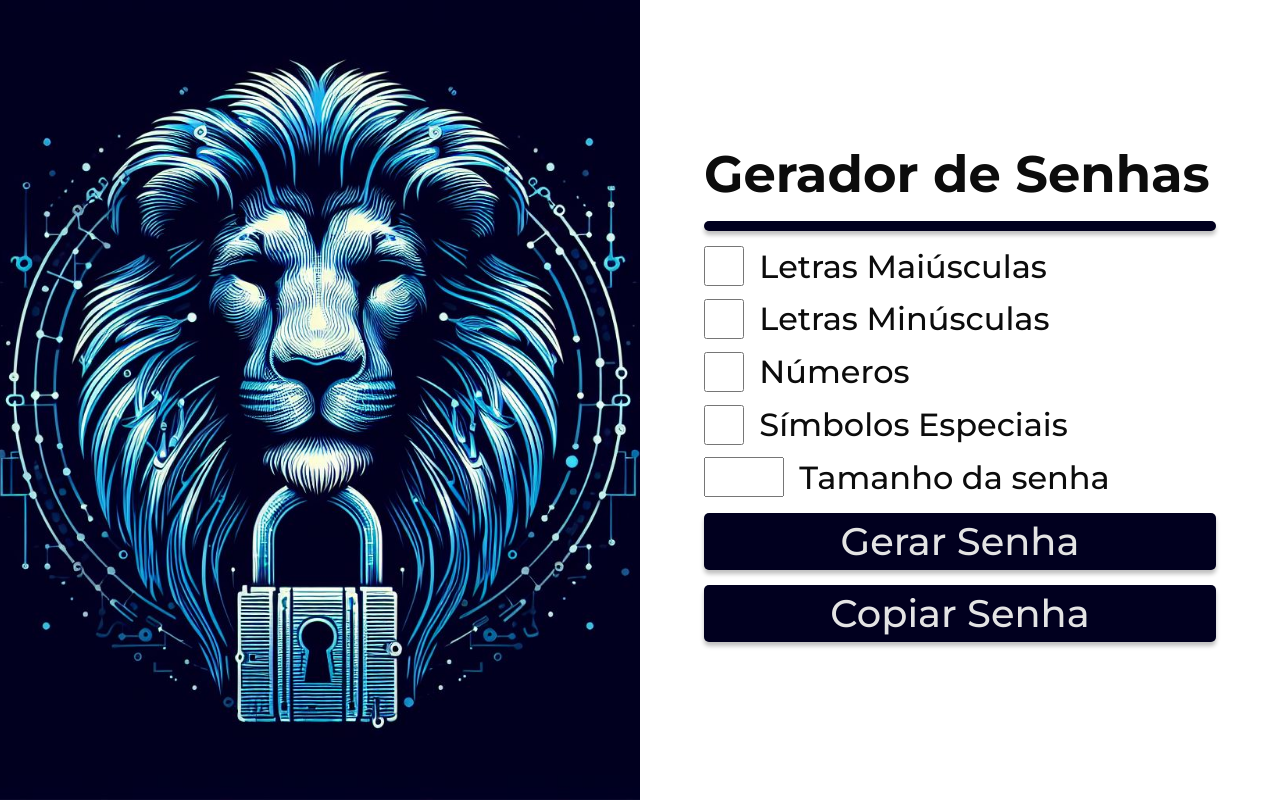
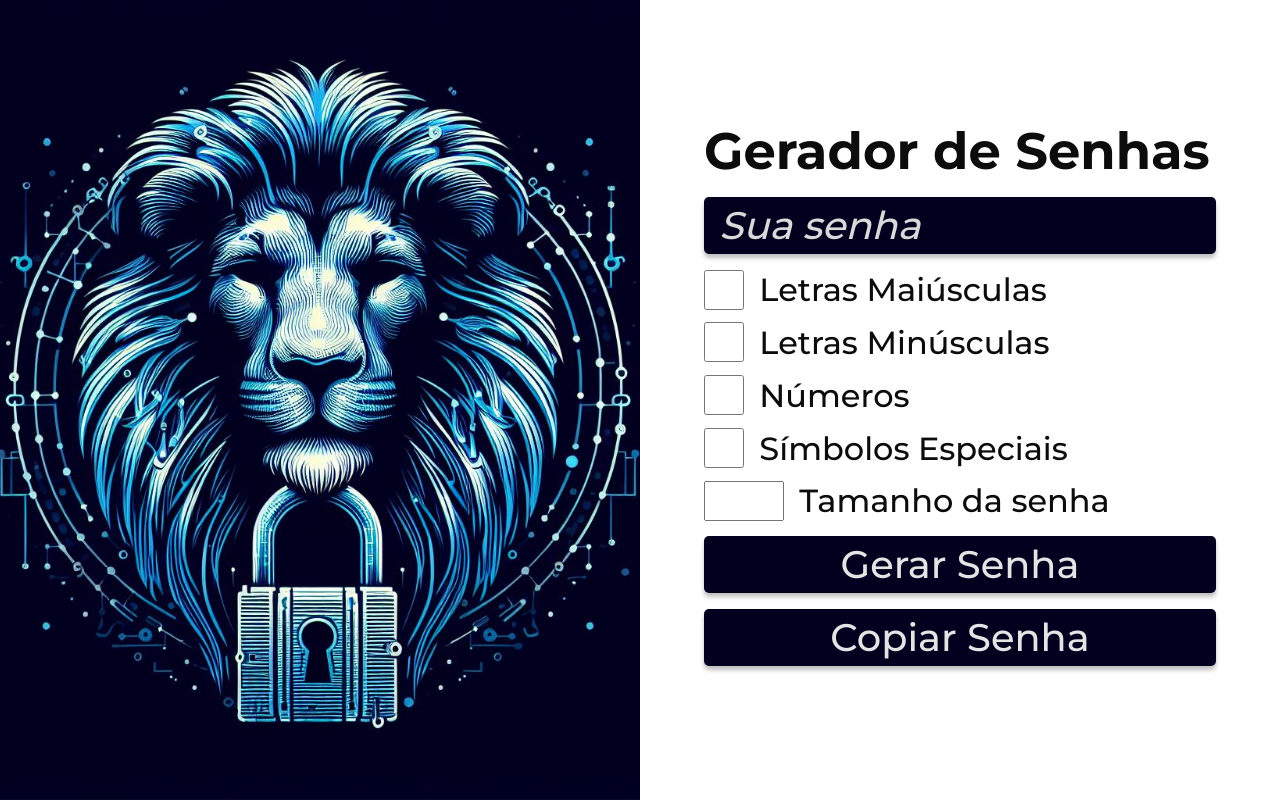
Before and after one commit to Vini-Ferraz/geradorDeSenhas, a plain HTML site: page index.html in a window 1280 px wide. Both pictures are taken after a click on the button "Gerar Senha". Drawn offline with Linux system fonts and the light colour scheme.

Commit message:
TRATANDO ERROS
TRATANDO ALGUNS ERROS RELACIONADOS A GERAÇÃO DE SENHA.

Agora caso o usuário não selecionar nenhum check box, uma mensagem de erro será mostrada. O mesmo ocorre caso a API do clipboard falhar.

```diff
--- a/assets/script.js
+++ b/assets/script.js
@@ -2,52 +2,152 @@
 function gerarSenha() {
   // Arrays com os caracteres possíveis
   let senha = [];
-    const alfabetoMaiusculo = ['A', 'B', 'C', 'D', 'E', 'F', 'G', 'H', 'I', 'J', 'K', 'L', 'M', 'N', 'O', 'P', 'Q', 'R', 'S', 'T', 'U', 'V', 'W', 'X', 'Y', 'Z'];
-    const alfabetoMinusculo = ['a', 'b', 'c', 'd', 'e', 'f', 'g', 'h', 'i', 'j', 'k', 'l', 'm', 'n', 'o', 'p', 'q', 'r', 's', 't', 'u', 'v', 'w', 'x', 'y', 'z'];
+  const alfabetoMaiusculo = [
+    "A",
+    "B",
+    "C",
+    "D",
+    "E",
+    "F",
+    "G",
+    "H",
+    "I",
+    "J",
+    "K",
+    "L",
+    "M",
+    "N",
+    "O",
+    "P",
+    "Q",
+    "R",
+    "S",
+    "T",
+    "U",
+    "V",
+    "W",
+    "X",
+    "Y",
+    "Z",
+  ];
+  const alfabetoMinusculo = [
+    "a",
+    "b",
+    "c",
+    "d",
+    "e",
+    "f",
+    "g",
+    "h",
+    "i",
+    "j",
+    "k",
+    "l",
+    "m",
+    "n",
+    "o",
+    "p",
+    "q",
+    "r",
+    "s",
+    "t",
+    "u",
+    "v",
+    "w",
+    "x",
+    "y",
+    "z",
+  ];
   const numeros = [0, 1, 2, 3, 4, 5, 6, 7, 8, 9];
-    const simbolosEspeciais = ['!', '@', '#', '$', '%', '^', '&', '*', '(', ')', '-', '_', '+', '=', '{', '}', '[', ']', '|', ';', ':', '<', '>', ',', '.', '?', '/'];
+  const simbolosEspeciais = [
+    "!",
+    "@",
+    "#",
+    "$",
+    "%",
+    "^",
+    "&",
+    "*",
+    "(",
+    ")",
+    "-",
+    "_",
+    "+",
+    "=",
+    "{",
+    "}",
+    "[",
+    "]",
+    "|",
+    ";",
+    ":",
+    "<",
+    ">",
+    ",",
+    ".",
+    "?",
+    "/",
+  ];
   // Obter as opções selecionadas pelo usuário
-    let maisculaCheckBox = document.getElementById('letrasMaiusculas');
-    let minusculaCheckBox = document.getElementById('letrasMinusculas');
-    let numerosCheckBox = document.getElementById('numeros');
-    let simbolosEspeciaisCheckBox = document.getElementById('simbolosEspeciais');
-    let tamanhoDaSenha = document.getElementById('tamanhoSenha').value;
-    let campoSenha = document.getElementById('senhaInput');
+  let maisculaCheckBox = document.getElementById("letrasMaiusculas");
+  let minusculaCheckBox = document.getElementById("letrasMinusculas");
+  let numerosCheckBox = document.getElementById("numeros");
+  let simbolosEspeciaisCheckBox = document.getElementById("simbolosEspeciais");
+  let tamanhoDaSenha = document.getElementById("tamanhoSenha").value;
+  let campoSenha = document.getElementById("senhaInput");
+  // Verifica se pelo menos um checkbox está marcado
+  if (
+    !maisculaCheckBox.checked &&
+    !minusculaCheckBox.checked &&
+    !numerosCheckBox.checked &&
+    !simbolosEspeciaisCheckBox.checked
+  ) {
+    alert("SELECIONE ALGUM CHECKBOX E O TAMANHO DESEJADO PARA GERAR A SENHA");
+  } else {
     // Loop para construir a senha
-    for (let i = 0; i <= tamanhoDaSenha; i++){
+    for (let i = 0; i <= tamanhoDaSenha; i++) {
       if (maisculaCheckBox.checked) {
-            let num = Math.floor(Math.random() * (alfabetoMaiusculo.length - 0)) + 0;
+        let num = Math.floor(Math.random() * alfabetoMaiusculo.length);
         senha.push(alfabetoMaiusculo[num]);
       }
       if (minusculaCheckBox.checked) {
-            let num = Math.floor(Math.random() * (alfabetoMinusculo.length - 0)) + 0;
+        let num = Math.floor(Math.random() * alfabetoMinusculo.length);
         senha.push(alfabetoMinusculo[num]);
       }
       if (numerosCheckBox.checked) {
-            let num = Math.floor(Math.random() * (numeros.length - 0)) + 0;
+        let num = Math.floor(Math.random() * numeros.length);
         senha.push(numeros[num]);
       }
       if (simbolosEspeciaisCheckBox.checked) {
-            let num = Math.floor(Math.random() * (simbolosEspeciais.length - 0)) + 0;
+        let num = Math.floor(Math.random() * simbolosEspeciais.length);
         senha.push(simbolosEspeciais[num]);
       }
     }
+  }
+
   // Função para embaralhar a senha
-    function embaralharSenha(arr){
+  function embaralharSenha(arr) {
     let senhaEmbaralhada = arr.slice();
-        for (let i  = 0; i < senhaEmbaralhada.length; i++){
+    for (let i = 0; i < senhaEmbaralhada.length; i++) {
       const j = Math.floor(Math.random() * senhaEmbaralhada.length);
-            [senhaEmbaralhada[i], senhaEmbaralhada[j]] = [senhaEmbaralhada[j], senhaEmbaralhada[i]];
+      [senhaEmbaralhada[i], senhaEmbaralhada[j]] = [
+        senhaEmbaralhada[j],
+        senhaEmbaralhada[i],
+      ];
     }
     return senhaEmbaralhada;
   }
   // Embaralhar a senha e obter a versão final
   let senhaMisturada = embaralharSenha(senha);
   let senhaFinal = senhaMisturada.slice(0, tamanhoDaSenha).join("");
+  if (senhaFinal) {
     campoSenha.textContent = senhaFinal;
+  } else {
+    campoSenha.textContent = "Sua senha";
+  }
 }
 // Obter o botão e adicionar um ouvinte de eventos para gerar senha ao clicar
-let senhaBtn = document.getElementById('btnGerarSenha');
-senhaBtn.addEventListener('click', function() {
+let senhaBtn = document.getElementById("btnGerarSenha");
+senhaBtn.addEventListener("click", function () {
   gerarSenha();
-})
+});
--- a/assets/scriptCopiarSenha.js
+++ b/assets/scriptCopiarSenha.js
@@ -13,7 +13,7 @@ function copiarSenha() {
       popUp.classList.add("popUpPositivoRevelar");
       setTimeout(removerPopUp, 2500);
     } catch (err) {
-      console.error("Failed to copy: ", err);
+      alert("Failed to copy: ", err);
     }
   };
   copyContent();
--- a/index.html
+++ b/index.html
@@ -29,7 +29,7 @@
         <div id="inputCaixaFlex" class="input">
           <!-- Campo de entrada para exibir a senha gerada -->
           <p id="senhaInput" class="titulo-secundario margin-bottom-g">
-            Sua Senha
+            Sua senha
           </p>
           <!-- Opções para personalizar a senha -->
           <span class="inputFlex margin-bottom-m">
```
Lines whose indentation alone changed are shown as unchanged.
